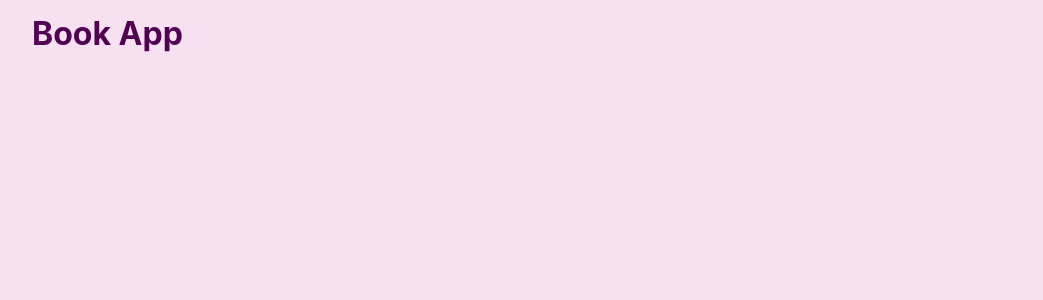
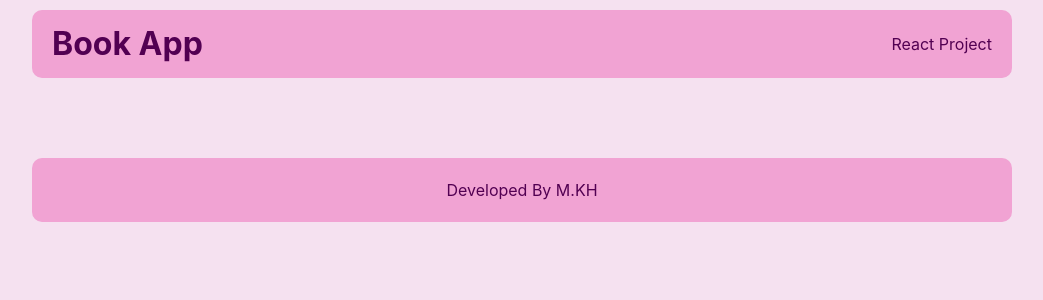
Before and after one commit to mahlakhalili/Book-App, a React (Vite) app: page / in a window 1280 px wide. Shown: the top 300 px of the page, without its empty margins (118-1161 px from the left). Built offline with nearby package versions, Linux system fonts and the light colour scheme.

Commit message:
Update App.jsx

```diff
--- a/src/App.jsx
+++ b/src/App.jsx
@@ -1,7 +1,11 @@
+import Layout from "./Layout/Layout";
+
 function App() {
   return (
     <>
-      <h1>Book App</h1>
+    <Layout>
+      <div></div>
+    </Layout>
     </>
   );
 }
```
